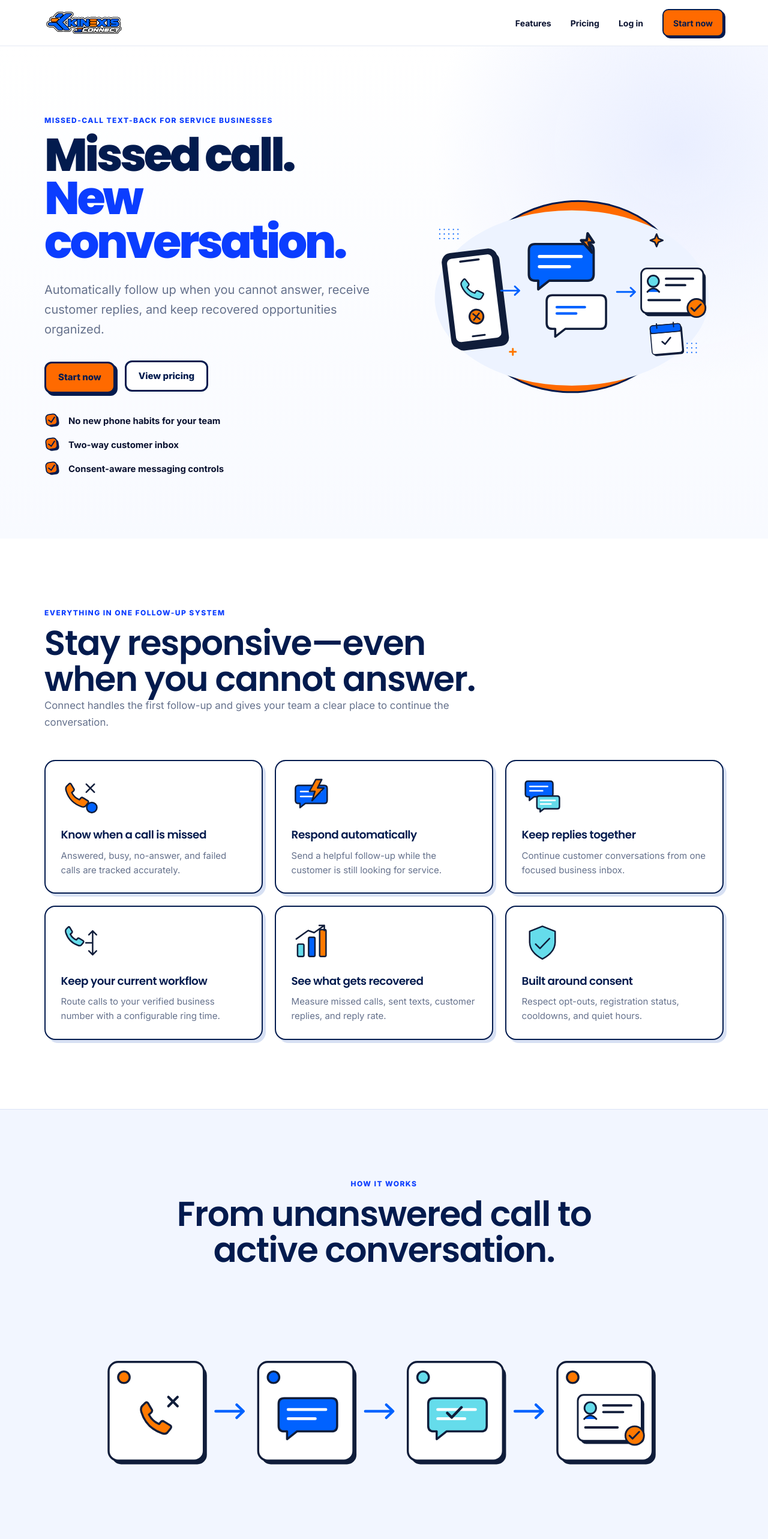
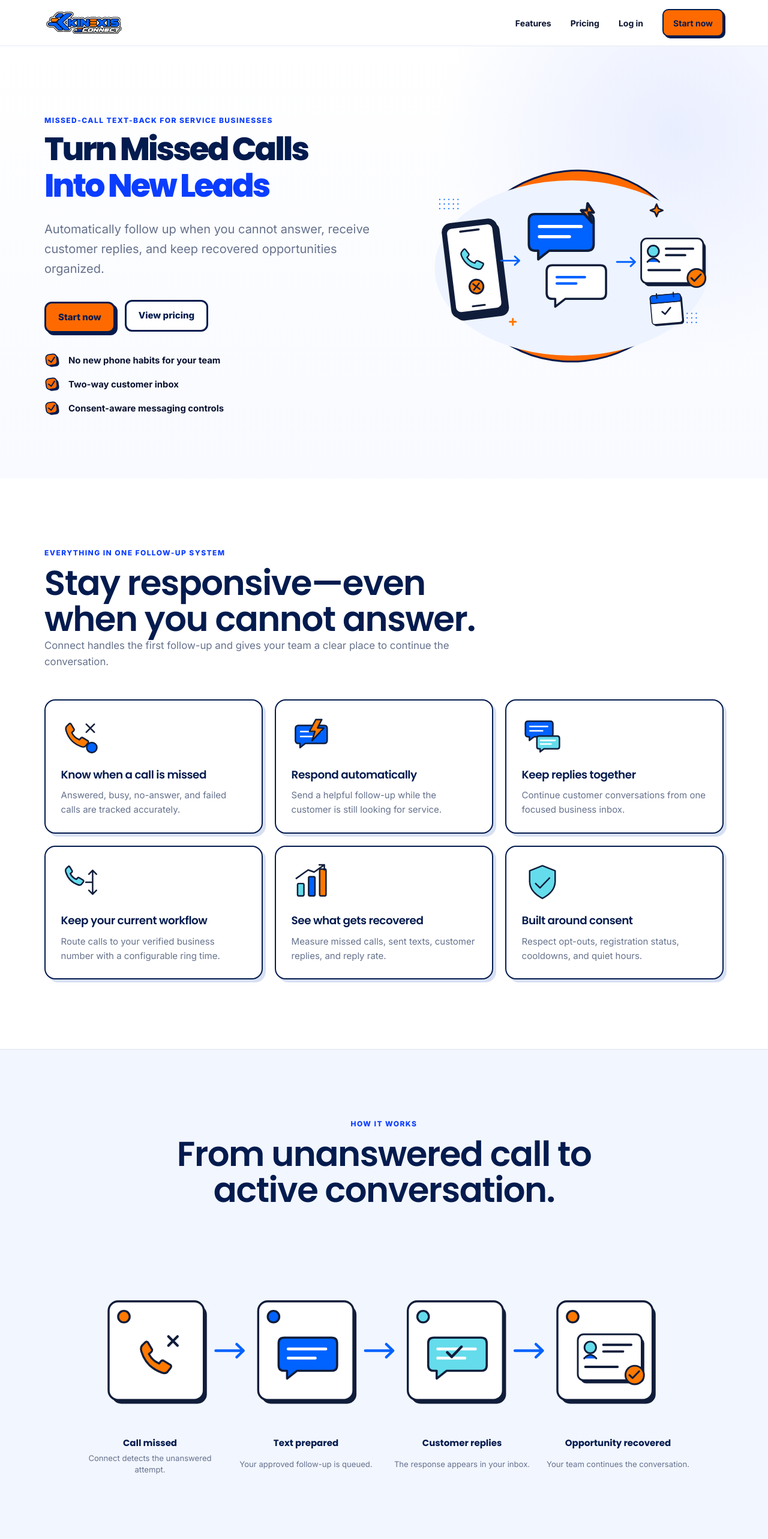
Before and after one commit to WorkTicket/kinexis-connect, a Next.js app: page / in a window 1280 px wide. Shown: the top 2566 px of the page at 60% size. Built offline with nearby package versions, Linux system fonts and the light colour scheme; no server answers.

Commit message:
Refine hero and workflow spacing

```diff
--- a/src/app/(marketing)/page.tsx
+++ b/src/app/(marketing)/page.tsx
@@ -17,7 +17,7 @@ export default function Home() {
         <div className="connect-container connect-hero__grid">
           <div className="connect-hero__copy">
             <p className="eyebrow">Missed-call text-back for service businesses</p>
-            <h1>Missed call.<br /><span>New conversation.</span></h1>
+            <h1><span>Turn Missed Calls</span><span className="connect-hero__headline-accent">Into New Leads</span></h1>
             <p className="connect-lead">Automatically follow up when you cannot answer, receive customer replies, and keep recovered opportunities organized.</p>
             <div className="connect-actions">
               <Link href="/signup" className="brand-button">Start now</Link>
@@ -60,6 +60,7 @@ export default function Home() {
             <p className="eyebrow">How it works</p>
             <h2>From unanswered call to active conversation.</h2>
           </div>
+          <div className="workflow-steps">
             <picture className="workflow-art">
               <source media="(max-width: 640px)" srcSet="/assets/connect/illustrations/missed-call-workflow-mobile.svg" />
               <Image src="/assets/connect/illustrations/missed-call-workflow.svg" alt="Four steps: missed call, automatic text, customer response, and recovered opportunity" width={1800} height={700} />
@@ -70,6 +71,7 @@ export default function Home() {
               <li><strong>Customer replies</strong><span>The response appears in your inbox.</span></li>
               <li><strong>Opportunity recovered</strong><span>Your team continues the conversation.</span></li>
             </ol>
+          </div>
         </div>
       </section>
 
--- a/src/app/globals.css
+++ b/src/app/globals.css
@@ -346,8 +346,9 @@ a { color: inherit; }
 
 .connect-hero { background: radial-gradient(circle at 88% 20%, #E9EEFF 0, transparent 31%), linear-gradient(180deg, #fff, #F8FAFF); overflow: hidden; padding: clamp(4rem, 9vw, 7.5rem) 0 clamp(4rem, 8vw, 6.5rem); }
 .connect-hero__grid { align-items: center; display: grid; gap: clamp(2rem, 5vw, 5rem); grid-template-columns: minmax(0, 1fr) minmax(390px, .9fr); }
-.connect-hero__copy h1 { color: var(--navy); font-size: clamp(3.4rem, 6vw, 5.25rem); font-weight: 800; letter-spacing: -.055em; line-height: .94; margin: 0; }
-.connect-hero__copy h1 span { color: var(--primary); }
+.connect-hero__copy h1 { color: var(--navy); font-size: clamp(1.95rem, 4.2vw, 3.75rem); font-weight: 800; letter-spacing: -.055em; line-height: 1.02; margin: 0; }
+.connect-hero__copy h1 span { display: block; white-space: nowrap; }
+.connect-hero__copy h1 .connect-hero__headline-accent { color: var(--primary); margin-top: .12em; }
 .connect-lead { color: var(--muted); font-size: clamp(1.05rem, 1.8vw, 1.25rem); line-height: 1.65; margin: 1.75rem 0 0; max-width: 620px; }
 .connect-hero__art { position: relative; }
 .connect-hero__art::before { background: var(--orange); border: 3px solid var(--navy); border-radius: 50%; content: ""; height: 74%; left: 14%; position: absolute; top: 13%; transform: rotate(-6deg); width: 74%; }
@@ -380,9 +381,10 @@ a { color: inherit; }
 .feature-card h3 { color: var(--navy); font-size: 1.15rem; margin: 0 0 .55rem; }
 .feature-card p { color: var(--muted); line-height: 1.6; margin: 0; }
 
+.workflow-steps { margin-top: 0; }
 .workflow-art { display: block; margin: 0 auto; max-width: 1020px; }
 .workflow-art img { height: auto; width: 100%; }
-.workflow-labels { display: grid; gap: 1.25rem; grid-template-columns: repeat(4, 1fr); list-style: none; margin: 1rem 0 0; padding: 0; }
+.workflow-labels { display: grid; gap: 1.25rem; grid-template-columns: repeat(4, 1fr); list-style: none; margin: clamp(-4.75rem, -5vw, -2.5rem) auto 0; max-width: 1020px; padding: 0; position: relative; }
 .workflow-labels li { display: grid; gap: .3rem; text-align: center; }
 .workflow-labels strong { color: var(--navy); font-family: var(--font-poppins); }
 .workflow-labels span { color: var(--muted); font-size: .82rem; line-height: 1.45; }
@@ -477,13 +479,18 @@ a { color: inherit; }
   .connect-nav a:first-child, .connect-nav a:nth-child(2) { display: none; }
   .connect-nav .nav-cta { padding: .55rem .7rem; }
   .connect-hero { padding-top: 3.5rem; }
-  .connect-hero__copy h1 { font-size: clamp(2.45rem, 12.5vw, 4.2rem); }
+  .connect-hero__copy h1 { font-size: clamp(1.95rem, 9.5vw, 3.75rem); }
   .connect-actions { align-items: stretch; flex-direction: column; }
   .connect-actions .brand-button, .connect-actions .outline-button { width: 100%; }
   .connect-checks { width: 100%; }
   .feature-grid { grid-template-columns: 1fr; }
-  .workflow-art { max-width: 240px; }
-  .workflow-labels { display: none; }
+  .workflow-steps { align-items: stretch; display: grid; gap: .75rem; grid-template-columns: minmax(100px, 31%) minmax(0, 1fr); margin: 2rem auto 0; max-width: 470px; }
+  .workflow-art { align-self: stretch; margin: 0; max-width: none; width: 100%; }
+  .workflow-art img { display: block; height: 100%; object-fit: contain; width: 100%; }
+  .workflow-labels { gap: 0; grid-template-columns: 1fr; grid-template-rows: repeat(4, minmax(0, 1fr)); margin: 0; min-width: 0; }
+  .workflow-labels li { align-content: center; gap: .15rem; min-width: 0; text-align: left; }
+  .workflow-labels strong { font-size: .82rem; line-height: 1.2; }
+  .workflow-labels span { font-size: .72rem; line-height: 1.35; }
   .empty-state { min-height: 470px; padding-inline: 1rem; }
   .included-plans__options article { align-items: stretch; flex-direction: column; }
   .dashboard-heading { align-items: start; flex-direction: column; gap: 1rem; }
```
Lines whose indentation alone changed are shown as unchanged.
